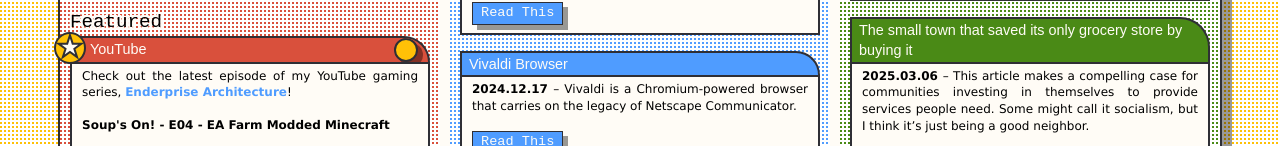
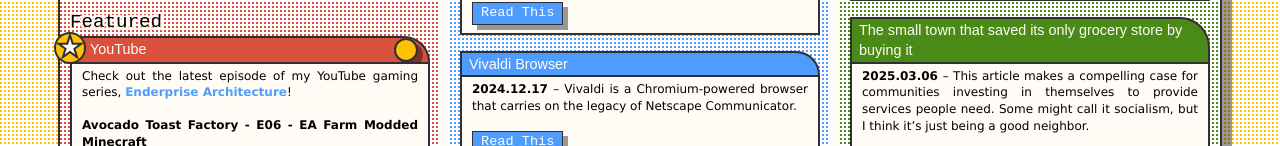
Before and after one commit to krusynth/billhunt.dev, a Jekyll site: the page built from index.md, in a window 1280 px wide and 900 px high, cut to the strip 0-472 px from the top of the window. Shown: the part 326-472 px from the top of the strip. Built offline with Jekyll 4.4.1, drawn with Linux system fonts in a browser that asks for light colours; some web fonts are replaced.

Commit message:
Updating latest YouTube video

```diff
--- a/_data/youtube.json
+++ b/_data/youtube.json
@@ -1 +1 @@
-{"title":"Soup's On!  - E04 - EA Farm Modded Minecraft","link":"https://www.youtube.com/watch?v=GIEw9MZEoLk","thumbnail":"https://i4.ytimg.com/vi/GIEw9MZEoLk/hqdefault.jpg"}
+{"title":"Avocado Toast Factory - E06 - EA Farm Modded Minecraft","link":"https://www.youtube.com/watch?v=Yqh3ZGu7G2I","thumbnail":"https://i2.ytimg.com/vi/Yqh3ZGu7G2I/hqdefault.jpg"}
```
